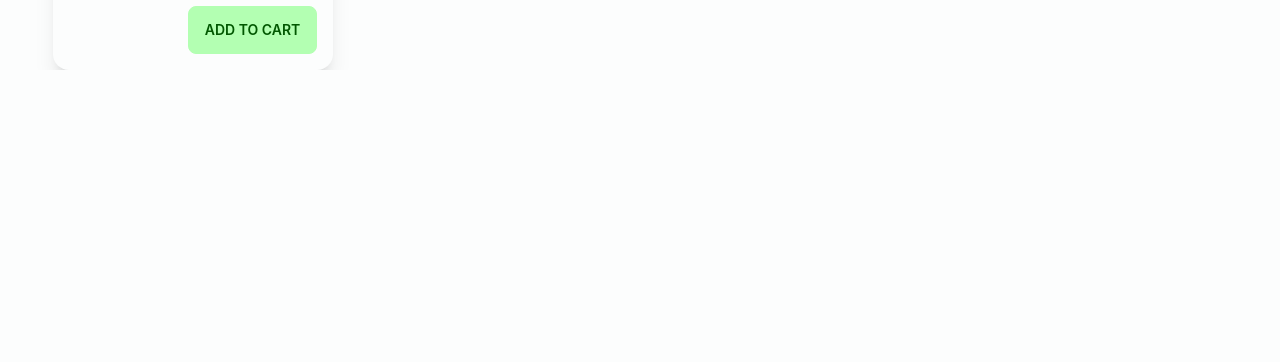
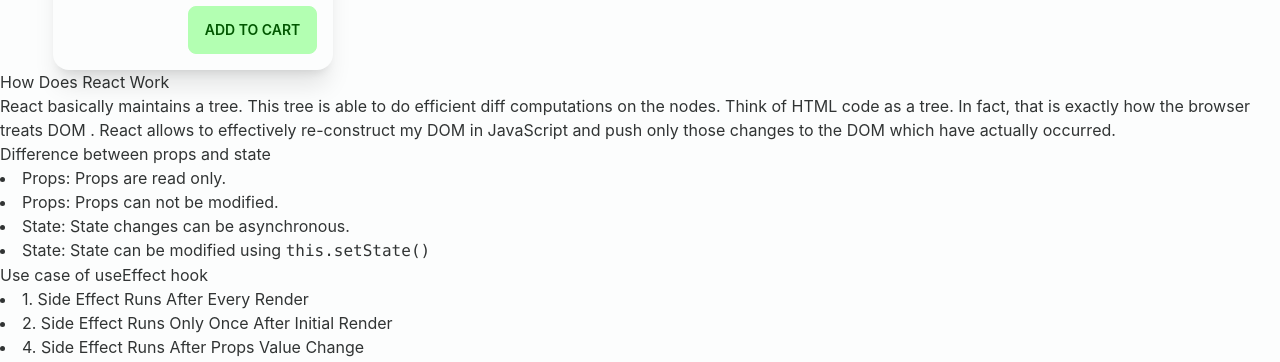
Before and after one commit to Kamrul9090/ultra-active-club, a React (Create React App) app: page / in a window 1280 px wide. Shown: the part 1472-1834 px from the top of the page. Before the commit the page ends 1542 px from the top, so only its background shows below. Built offline with nearby package versions, Linux system fonts and the light colour scheme.

Commit message:
added 3 blogs under the card components

```diff
--- a/src/App.js
+++ b/src/App.js
@@ -1,10 +1,12 @@
 import './App.css';
+import Blogs from './components/Blogs/Blogs';
 import Carts from './components/Carts/Carts';
 
 function App() {
   return (
     <div>
       <Carts></Carts>
+      <Blogs></Blogs>
     </div>
   );
 }
--- /dev/null
+++ b/src/components/Blogs/Blogs.js
@@ -0,0 +1,34 @@
+import React from 'react';
+
+const Blogs = () => {
+    return (
+        <div>
+            <div>
+                <h1>How Does React Work</h1>
+                <p>React basically maintains a tree. This tree is able to do efficient diff computations on the nodes.
+
+                    Think of HTML code as a tree. In fact, that is exactly how the browser treats DOM . React allows to effectively re-construct my DOM in JavaScript and push only those changes to the DOM which have actually occurred.</p>
+            </div>
+            <div>
+                <h1>Difference between props and state</h1>
+                <p>
+                    <li>Props: Props are read only.</li>
+                    <li>Props: Props can not be modified.</li>
+                    <li>State: State changes can be asynchronous.</li>
+                    <li>State: State can be modified using <code>this.setState()</code></li>
+                </p>
+            </div>
+            <div>
+                <h1>Use case of useEffect hook</h1>
+                <p>
+                    <li>1. Side Effect Runs After Every Render</li>
+                    <li>2. Side Effect Runs Only Once After Initial Render</li>
+                    <li>4. Side Effect Runs After Props Value Change</li>
+                    <li>5. Side Effect Runs After Props and State Value Change</li>
+                </p>
+            </div>
+        </div>
+    );
+};
+
+export default Blogs;
```
Also changed, not shown: src/components/Blogs/Blogs.css (added).
